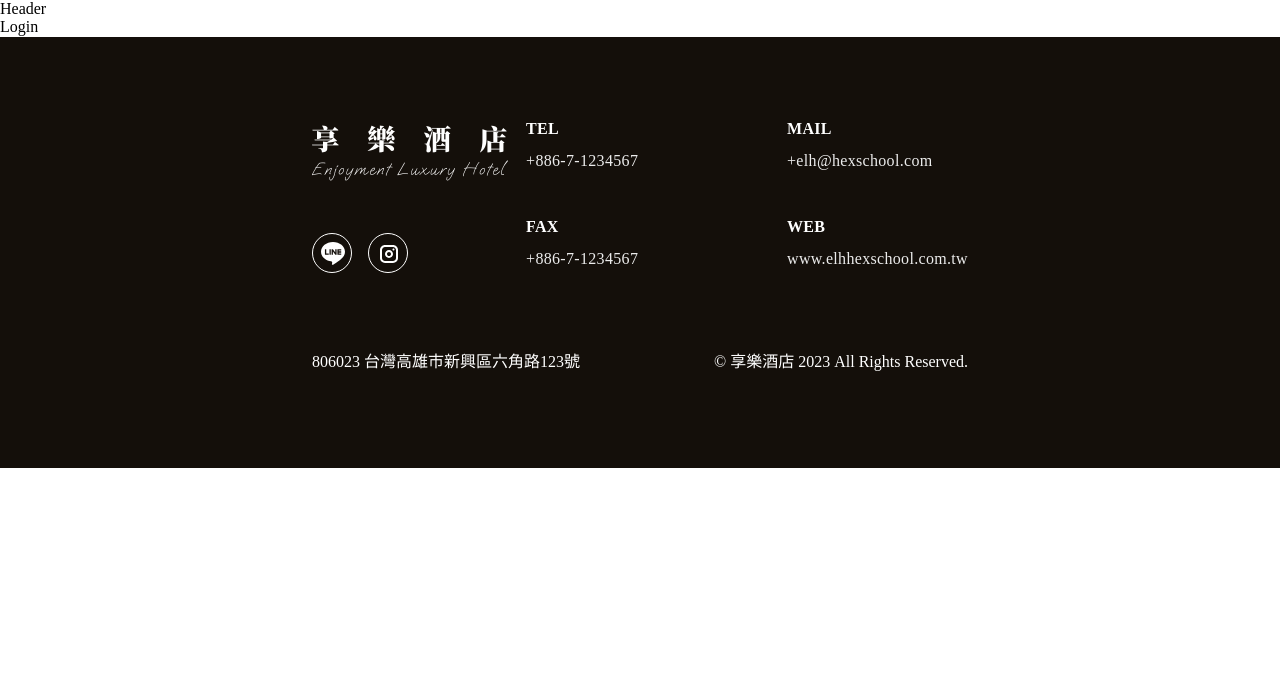
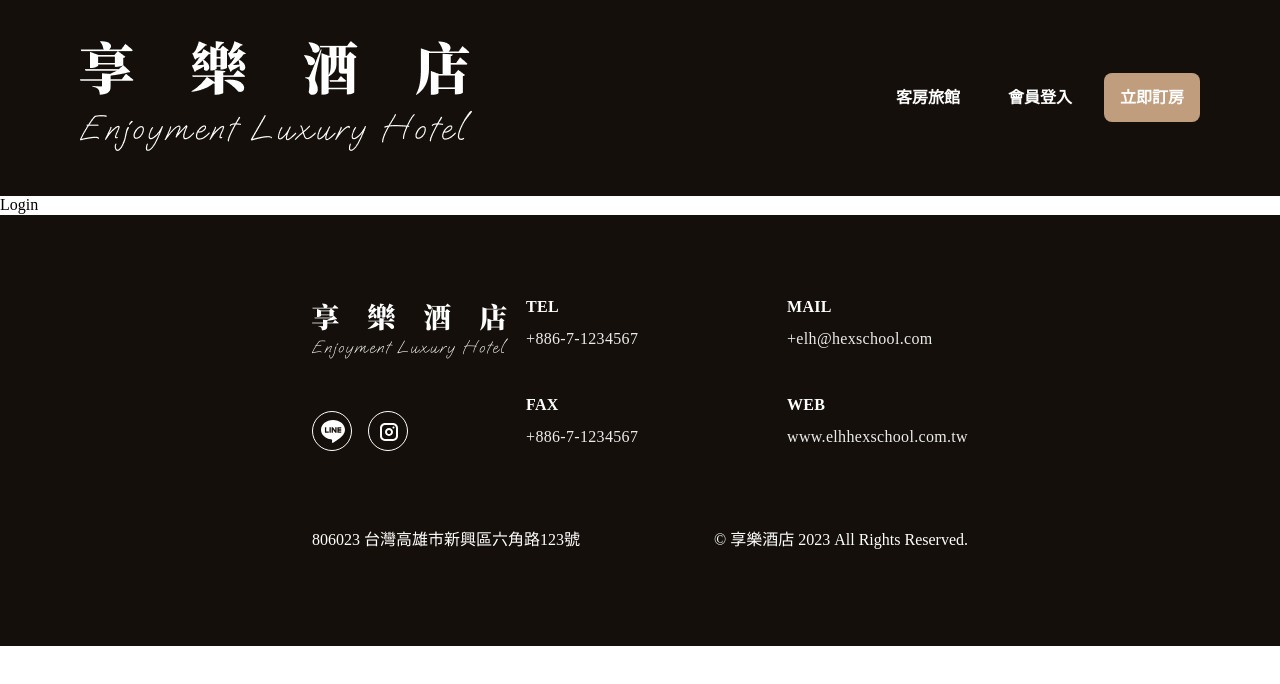
Before and after one commit to diddy032/hoteal-website, a Next.js app: page /member/login in a window 1280 px wide. Shown: the top 684 px of the page. Built offline with nearby package versions, Linux system fonts and the light colour scheme.

Commit message:
header: 切版&RWD

```diff
--- a/component/layout/header.tsx
+++ b/component/layout/header.tsx
@@ -1,5 +1,99 @@
-import React from "react";
+import { useState } from "react";
+import Image from "next/image";
+import Link from "next/link";
+import style from "./styles/header.module.sass";
 
-export default function Header() {
-  return <div>Header</div>;
+interface HeaderProps {
+  isTransparentBg?: boolean;
+  showNav?: boolean;
 }
+
+export default function Header({
+  isTransparentBg,
+  showNav = true,
+}: HeaderProps) {
+  const [isOpenMenu, setIsOpenMenu] = useState(false);
+  return (
+    <>
+      <div
+        className={`${style.container} ${
+          isTransparentBg ? style["ts-bg"] : ""
+        }`}
+      >
+        <div>
+          <Link href="/">
+            <Image
+              priority
+              width={110}
+              height={40}
+              alt="網站LOGO"
+              src="/images/logo.png"
+              layout="responsive"
+              sizes="(min-width: 992px) 196px, 72px"
+            />
+          </Link>
+        </div>
+        <div
+          className={`${style["nav-list-web"]} ${showNav ? "" : style.hidden}`}
+        >
+          <Link href="/" className={style["nav-item"]}>
+            客房旅館
+          </Link>
+          <Link href="/member/login" className={style["nav-item"]}>
+            會員登入
+          </Link>
+          <Link
+            href="/"
+            className={`${style["nav-item"]} ${style["btn-style"]}`}
+          >
+            立即訂房
+          </Link>
+        </div>
+        <button
+          type="button"
+          className={style["nav-btn-mobile"]}
+          onClick={() => setIsOpenMenu(!isOpenMenu)}
+        >
+          <Image
+            src="/images/icons/icon_menu.svg"
+            width={24}
+            height={24}
+            alt="開啟手機選單"
+          />
+        </button>
+      </div>
+      <div
+        className={`${style["nav-mobile-frame"]} ${
+          isOpenMenu ? style.active : ""
+        }`}
+      >
+        <button
+          type="button"
+          onClick={() => setIsOpenMenu(false)}
+          className={style["nav-btn-mobile-close"]}
+        >
+          <Image
+            src="/images/icons/icon_close.svg"
+            width={48}
+            height={48}
+            alt="關閉手機選單"
+          />
+        </button>
+        <div className={style["mobile-nav-list"]}>
+          <Link href="/" className={style["nav-item"]}>
+            客房旅館
+          </Link>
+          <Link href="/member/login" className={style["nav-item"]}>
+            會員登入
+          </Link>
+          <Link
+            href="/"
+            className={`${style["nav-item"]} ${style["btn-style"]}`}
+          >
+            立即訂房
+          </Link>
+        </div>
+      </div>
+    </>
+  );
+}
--- /dev/null
+++ b/component/layout/styles/header.module.sass
@@ -0,0 +1,92 @@
+.container
+  display: flex
+  padding: 16px 12px
+  background: #140F0A
+  align-items: center
+  justify-content: space-between
+  &.ts-bg
+    background: transparent
+
+.nav-item
+  padding: 16px
+  font-size: 16px
+  font-weight: 700
+  line-height: 150%
+  color: var(--Neutral-0, #FFF)
+  text-align: center
+  margin-bottom: 16px
+  &:last-child
+    margin-right: 0
+    margin-bottom: 0
+
+.btn-style
+  padding: 16px 32px
+  border-radius: 8px
+  background: #BF9D7D
+
+.nav-list-web
+  display: none
+  &.hidden
+    display: none
+
+.nav-btn-mobile,.nav-btn-mobile-close
+  padding: 8px
+  border: none
+  background: transparent
+  cursor: pointer
+
+.nav-mobile-frame
+  position: fixed
+  height: 100vh
+  width: 100%
+  // max-width: 400px
+  top: 0
+  left: -100%
+  background: #140F0A
+  display: block
+  padding: 20px
+  line-height: 50px
+  overflow-y: auto
+  box-shadow: 0px 15px 15px rgba(0,0,0,0.18)
+  transition: all 0.3s ease
+
+  color: #fff
+
+  &.active
+    left: 0%
+
+.nav-btn-mobile-close
+  display: block
+  margin-left: auto
+
+.mobile-nav-list
+  position: absolute
+  top: 50%
+  left: 50%
+  transform: translate(-50%, -50%)
+  display: flex
+  flex-direction: column
+  width: calc( 100% - 40px )
+
+@media (min-width:768px)
+
+@media (min-width:992px)
+  .container
+    padding: 24px 80px
+
+  .nav-item
+    padding: 16px
+    font-size: 16px
+    margin-right: 16px
+    margin-bottom: 0
+
+  .nav-list-web
+    display: block
+
+  .nav-btn-mobile
+    display: none
+
+  .nav-mobile-frame
+    display: none
+    &.active
+      left: -100%
```
